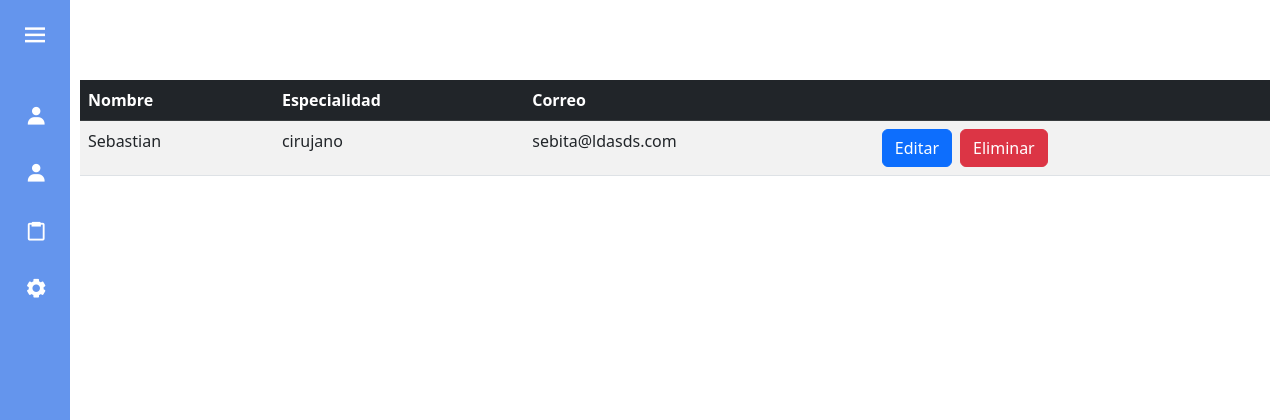
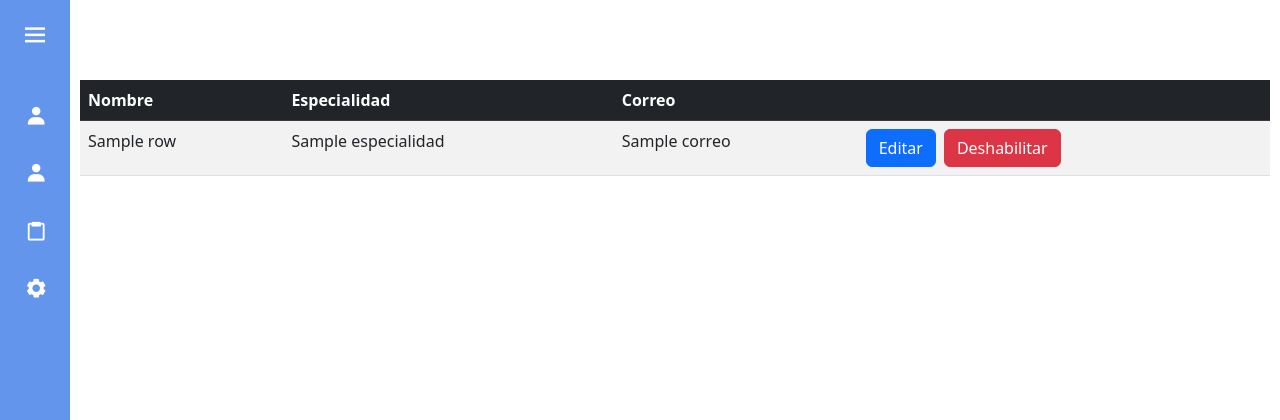
Before and after one commit to SebaDeuS/centroMedico, a Django app: template app/templates/medico.html in a window 1280 px wide. Shown: the top 420 px of the page. Run offline with Django 4.2, Linux system fonts and the light colour scheme; the template is opened without the code that fills it: most values are stand-ins (such as "Sample title", 1, 10 or a date in 2020); some libraries are stand-ins or nearby versions.

Commit message:
medico- admin

```diff
--- a/app/templates/medico.html
+++ b/app/templates/medico.html
@@ -13,15 +13,17 @@
       </thead>
 
       <tbody>
+        {% for row in data%}
         <tr class="table table-default">
-          <td>Sebastian</td>
-          <td>cirujano</td>
-          <td>sebita@ldasds.com</td>
+          <td>{{row.nombre}}</td>
+          <td>{{row.especialidad.nom_esp}}</td>
+          <td>{{row.correo}}</td>
           <td>
             <a class="btn btn-primary me-2" href="#">Editar</a
-            ><a class="btn btn-danger" href="#">Eliminar</a>
+            ><a class="btn btn-danger" href="#">Deshabilitar</a>
           </td>
         </tr>
+        {% endfor %}
       </tbody>
     </table>
   </div>
```
Also changed, not shown: app/views.py (+12 -3 lines).
